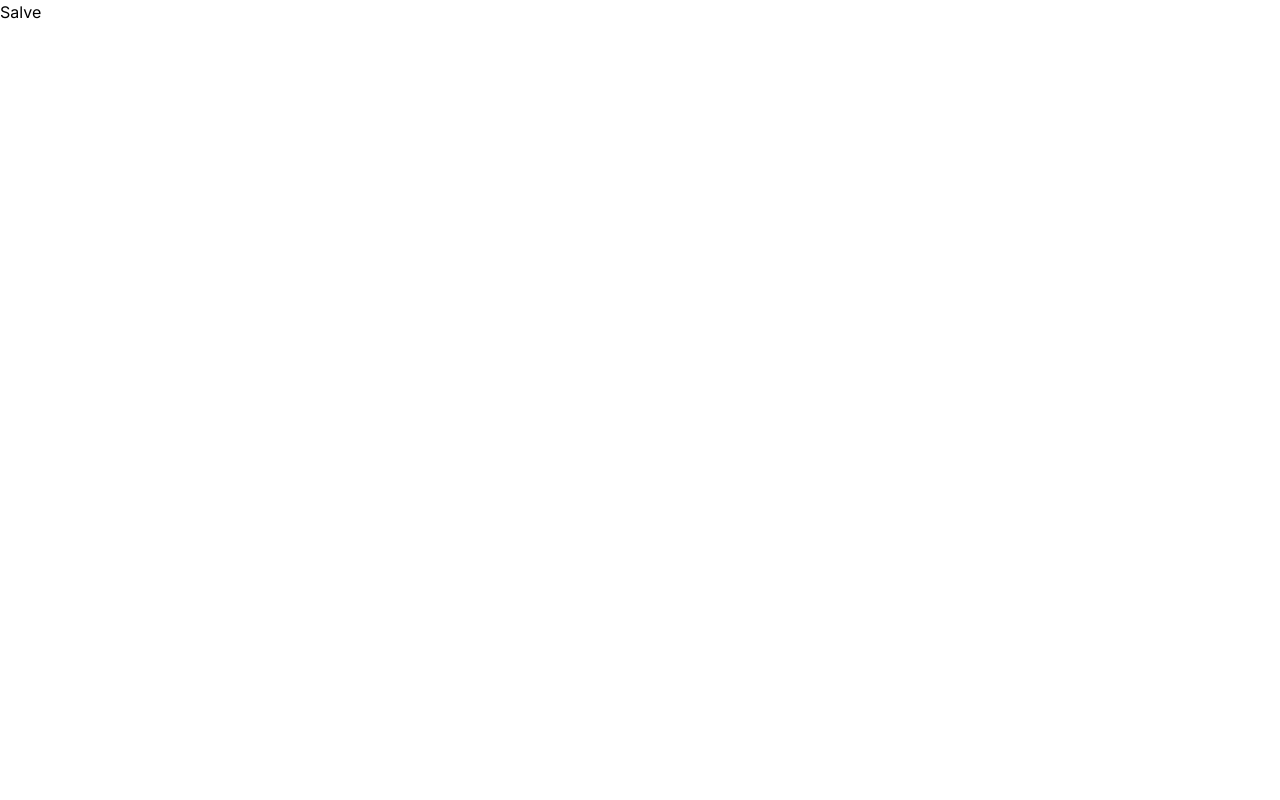
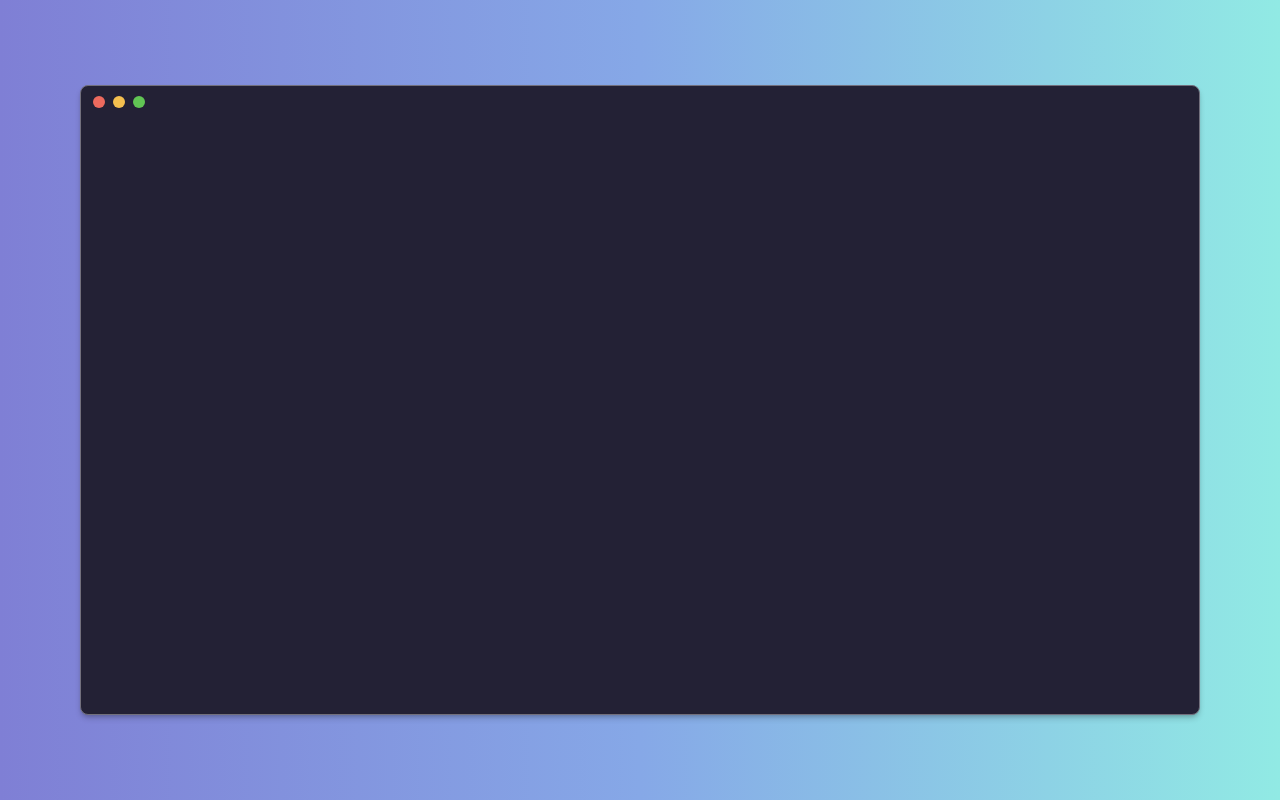
Before and after one commit to ederbiason/vscode-config, a Next.js app: page / in a window 1280 px wide. Built offline with nearby package versions, Linux system fonts and the light colour scheme.

Commit message:
Layout and Header

```diff
--- a/src/app/layout.tsx
+++ b/src/app/layout.tsx
@@ -1,6 +1,7 @@
 import '../styles/global.css'
 
 import { Inter, JetBrains_Mono } from '@next/font/google'
+import { Header } from '@/components/Header'
 
 const inter = Inter({ subsets: ['latin'] })
 const jetBrainsMono = JetBrains_Mono({ subsets: ['latin'] })
@@ -13,8 +14,12 @@ export default function RootLayout({
   return (
     <html lang="en" className={inter.className}>
       <head />
-      <body>
-        {children}
+      <body className="bg-[#7F7FD5 bg-app">
+        <div className="z-10 relative h-screen p-20 flex items-center justify-center">
+          <div className="bg-[#232135] overflow-hidden border border-[#72707D] w-full max-w-[1480px] aspect-video shadow-md shadow-black/20 rounded-lg grid grid-rows-layout">
+            <Header />
+          </div>
+        </div>
       </body>
     </html>
   )
--- /dev/null
+++ b/src/components/Header.tsx
@@ -0,0 +1,11 @@
+export function Header() {
+    return (
+        <div className="flex items-center justify-between px-3">
+            <div className="flex items-center gap-2">
+                <button type="button" className="w-3 h-3 bg-[#ED6A5E] rounded-full" />
+                <button type="button" className="w-3 h-3 bg-[#F4BF4F] rounded-full" />
+                <button type="button" className="w-3 h-3 bg-[#61C554] rounded-full" />
+            </div>
+        </div>
+    )
+}
```
